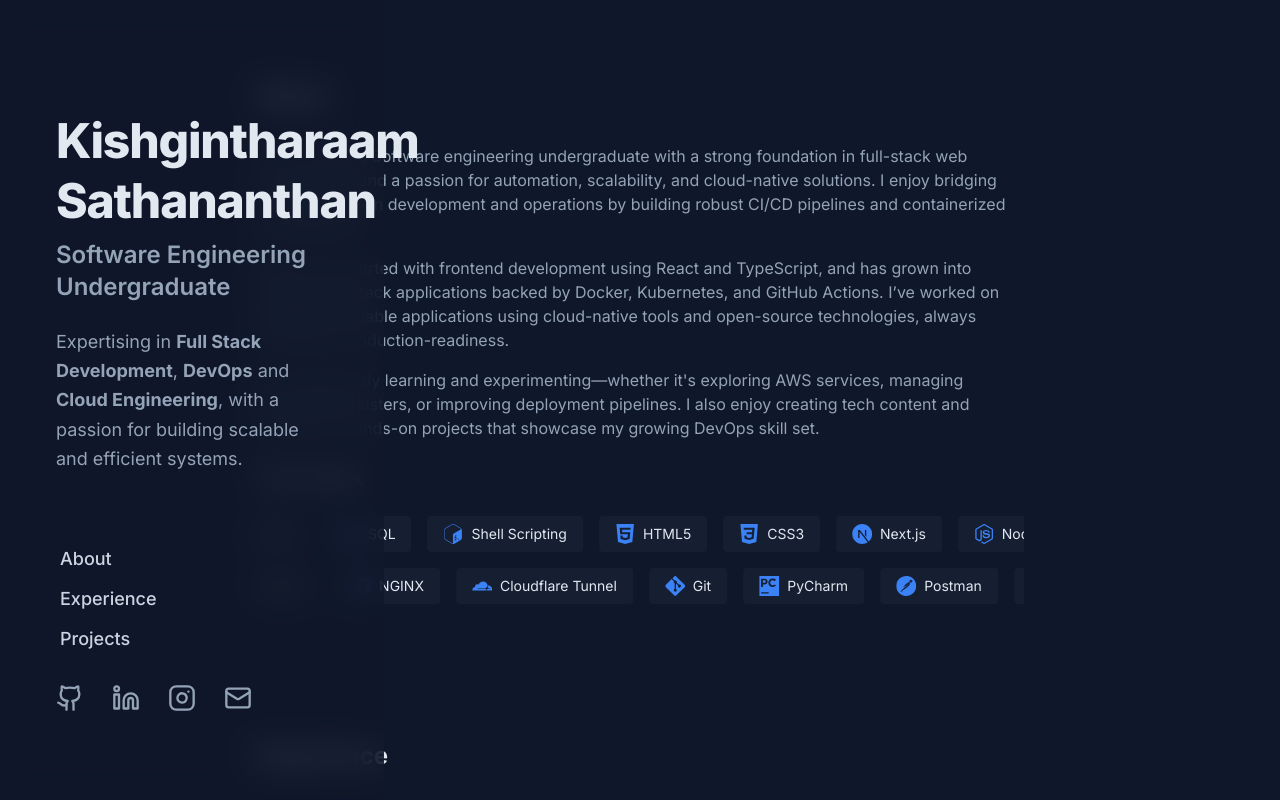
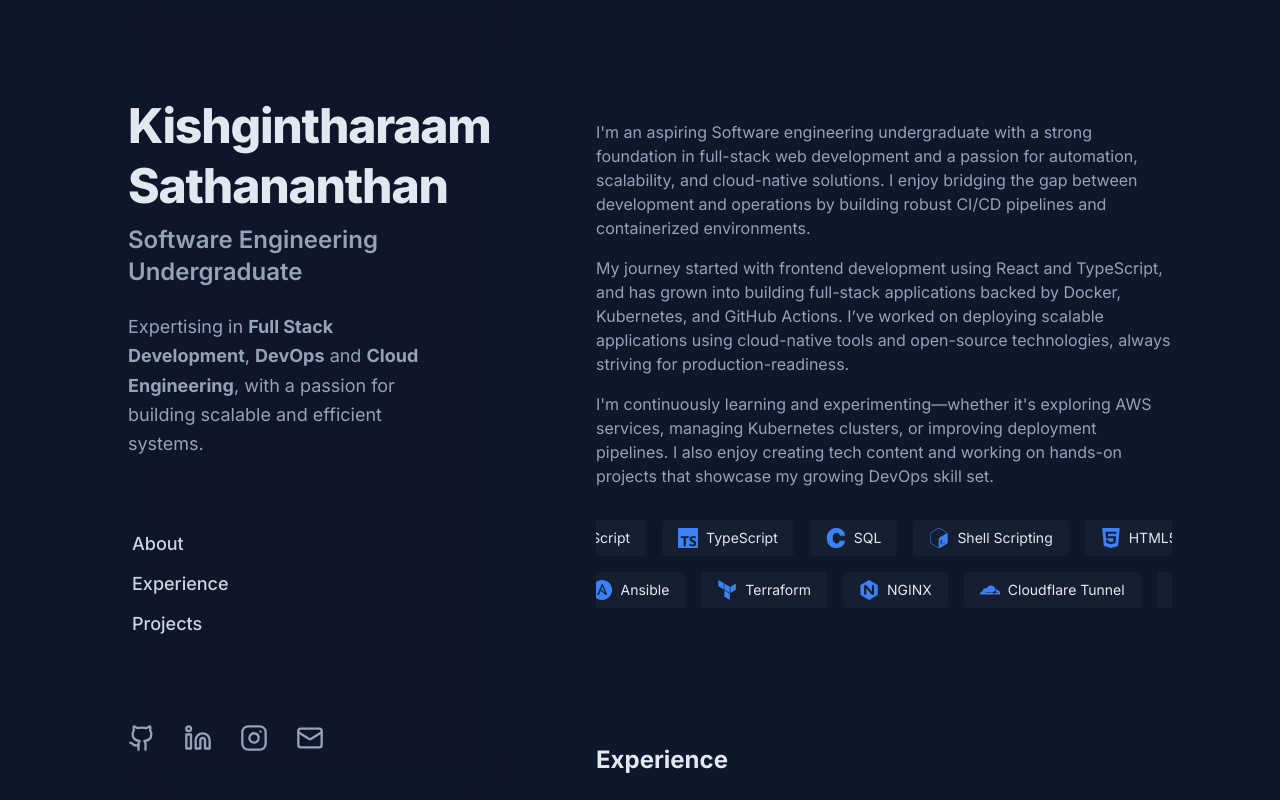
Before and after one commit to kishgi/my-portfolio, a Next.js app: page / in a window 1280 px wide. Shown: the top 800 px of the page. Built offline with nearby package versions, Linux system fonts and the light colour scheme.

Commit message:
Changes:Sidebar and Layout

```diff
--- a/app/page.tsx
+++ b/app/page.tsx
@@ -6,18 +6,16 @@ import { Contact } from "@/components/sections/contact";
 
 export default function Home() {
   return (
-    <div className="bg-[#0f172a] text-slate-200 font-sans min-h-screen w-full flex justify-center">
-      <div className="flex w-full max-w-7xl">
+    <div className="bg-[#0f172a] text-slate-200 font-sans min-h-screen">
       <Sidebar />
-      <main className="px-16 py-20 flex-1">
-        <div className="max-w-3xl mx-auto space-y-32">
+      <main className="ml-[344px] px-6 py-20 flex justify-center">
+        <div className="max-w-xl w-full space-y-32 ml-36">
           <About />
           <Experience />
           <Projects />
           <Contact />
         </div>
       </main>
-      </div>
     </div>
   );
 }
--- a/components/sections/about.tsx
+++ b/components/sections/about.tsx
@@ -113,7 +113,7 @@ export function About() {
   const row2 = techStack.slice(half);
 
   return (
-    <section id="about" className="scroll-mt-16">
+    <section id="about" className="scroll-mt-16 mt-10">
       <motion.div
         initial={{ opacity: 0, y: 20 }}
         whileInView={{ opacity: 1, y: 0 }}
@@ -121,7 +121,7 @@ export function About() {
         transition={{ duration: 0.5 }}
         className="space-y-6"
       >
-        <h2 className="text-2xl font-bold mb-8">About</h2>
+        {/* <h2 className="text-2xl font-bold mb-8">About</h2> */}
         <div className="space-y-4 text-muted-foreground">
         <p>
             I'm an aspiring Software engineering undergraduate with a strong foundation in full-stack web
@@ -145,9 +145,9 @@ export function About() {
         </div>
 
         <div className="mt-12">
-          <h3 className="text-xl font-semibold mb-4">Tech Stack</h3>
-          <ScrollingRow items={row1} speed={60} />
-          <ScrollingRow items={row2} speed={60} />
+          {/* <h3 className="text-xl font-semibold mb-4">Tech Stack</h3> */}
+          <ScrollingRow items={row1} speed={90} />
+          <ScrollingRow items={row2} speed={90} />
         </div>
       </motion.div>
     </section>
--- a/components/sidebar.tsx
+++ b/components/sidebar.tsx
@@ -34,9 +34,11 @@ const navLinks = [
 
 export function Sidebar() {
   return (
-    <aside className="hidden md:flex fixed top-0 left-0 h-screen w-96 px-14 py-20 bg-slate-900/80 backdrop-blur-lg z-20 flex-col justify-between">
+<aside className="hidden lg:flex fixed top-1/2 left-2/5 -translate-x-full -translate-y-1/2
+                 w-96 py-10 bg-slate-900/80 backdrop-blur-lg z-50 flex-col justify-between
+                 h-full">
       {/* Top: Centered content */}
-      <div className="flex flex-col items-start justify-center flex-1">
+      <div className="flex flex-col items-start flex-1 mt-14">
         <h1 className="text-5xl font-extrabold mb-2 tracking-tight leading-tight">Kishgintharaam Sathananthan</h1>
         <h2 className="text-2xl font-semibold text-slate-400 mb-6">Software Engineering Undergraduate</h2>
         <p className="mb-10 text-slate-400 max-w-xs text-lg leading-relaxed">
--- a/tailwind.config.ts
+++ b/tailwind.config.ts
@@ -75,6 +75,9 @@ const config: Config = {
         "accordion-down": "accordion-down 0.2s ease-out",
         "accordion-up": "accordion-up 0.2s ease-out",
       },
+      inset: {
+        '2/5': '40%',
+      }
     },
   },
   plugins: [require("tailwindcss-animate")],
```
